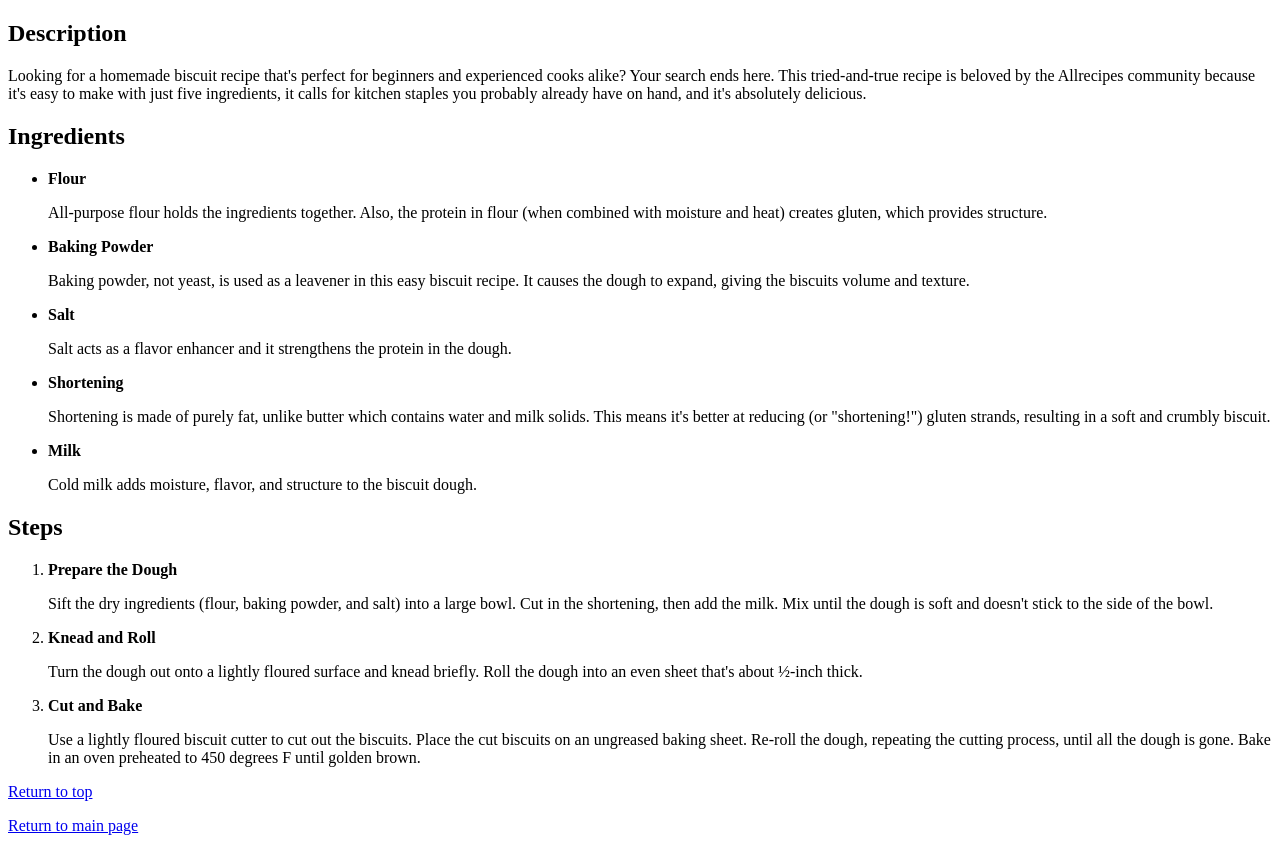
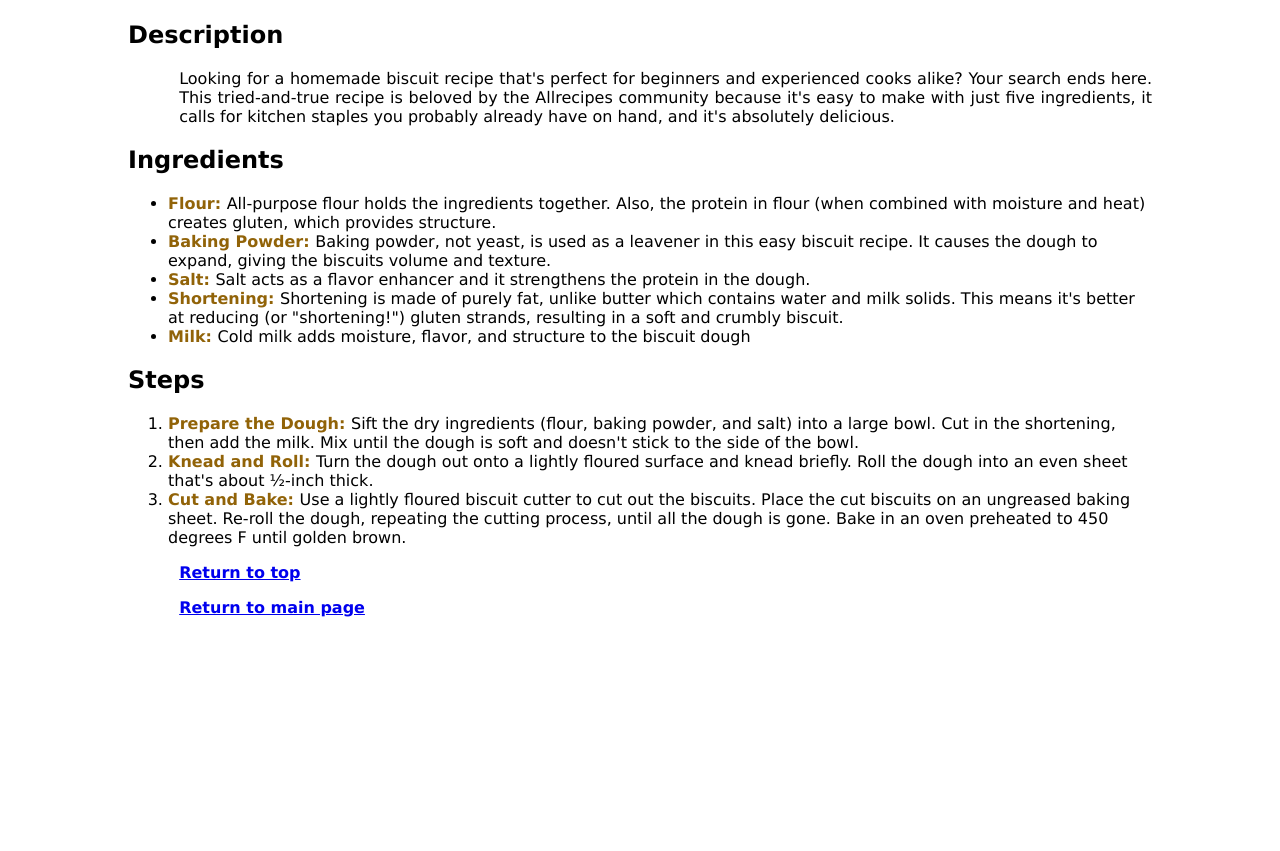
Before and after one commit to Flasheek/odin-recipes, a plain HTML site: page recipes/basic-bisquit.html in a window 1280 px wide. Shown: the part 417-1268 px from the top of the page. After the commit the page ends 1050 px from the top, so only its background shows below. Drawn offline with Linux system fonts and the light colour scheme.

Commit message:
Add css styles to all pages

```diff
--- a/recipes/basic-bisquit.html
+++ b/recipes/basic-bisquit.html
@@ -3,71 +3,52 @@
 
 <head>
     <meta charset="UTF-8">
+    <link rel="stylesheet" href="../styles/styles.css">
     <title>Basic Bisquit</title>
 </head>
 
 <body>
     <h1 id="header">Basic Bisquit</h1>
-    <img src="../img/bisquits.jpg" width="500" alt="image of baked crispy bisquits in a bowl on a crocheted blanked">
+    <img class="img-recipe-header" src="../img/bisquits.jpg" alt="image of baked crispy bisquits in a bowl on a crocheted blanked">
     <h2>Description</h2>
-    <p>Looking for a homemade biscuit recipe that's perfect for beginners
+    <p class="description">Looking for a homemade biscuit recipe that's perfect for beginners
         and experienced cooks alike? Your search ends here. This tried-and-true
         recipe is beloved by the Allrecipes community because it's easy to make
         with just five ingredients, it calls for kitchen staples you probably
         already have on hand, and it's absolutely delicious.</p>
     <h2>Ingredients</h2>
     <ul>
-        <li>
-            <p><b>Flour</b></p>
-            <p>All-purpose flour holds the ingredients together. Also, the protein
-                in flour (when combined with moisture and heat) creates gluten,
-                which provides structure.</p>
-        </li>
-        <li>
-            <p><b>Baking Powder</b></p>
-            <p>Baking powder, not yeast, is used as a leavener in this easy biscuit
-                recipe. It causes the dough to expand, giving the biscuits volume
-                and texture.</p>
-        </li>
-        <li>
-            <p><b>Salt</b></p>
-            <p>Salt acts as a flavor enhancer and it strengthens the protein in the dough.</p>
-        </li>
-        <li>
-            <p><b>Shortening</b></p>
-            <p>Shortening is made of purely fat, unlike butter which contains water and
-                milk solids. This means it's better at reducing (or "shortening!")
-                gluten strands, resulting in a soft and crumbly biscuit.</p>
-        </li>
-        <li>
-            <p><b>Milk</b></p>
-            <p>Cold milk adds moisture, flavor, and structure to the biscuit dough.</p>
-        </li>
+        <li><span class="list-header">Flour: </span>All-purpose flour holds the ingredients
+            together. Also, the protein in flour (when combined with moisture and heat)
+            creates gluten, which provides structure.</li>
+        <li><span class="list-header">Baking Powder: </span>Baking powder, not yeast, is used
+            as a leavener in this easy biscuit recipe. It causes the dough to expand, giving
+            the biscuits volume and texture.</li>
+        <li><span class="list-header">Salt: </span>Salt acts as a flavor enhancer and it
+            strengthens the protein in the dough.</li>
+        <li><span class="list-header">Shortening: </span>Shortening is made of purely fat,
+            unlike butter which contains water and milk solids. This means it's better at
+            reducing (or "shortening!") gluten strands, resulting in a soft and crumbly
+            biscuit.</li>
+        <li><span class="list-header">Milk: </span>Cold milk adds moisture, flavor, and
+            structure to the biscuit dough</li>
     </ul>
     <h2>Steps</h2>
     <ol>
-        <li>
-            <p><b>Prepare the Dough</b></p>
-            <p>Sift the dry ingredients (flour, baking powder, and salt) into a large bowl.
-                Cut in the shortening, then add the milk. Mix until the dough is soft and
-                doesn't stick to the side of the bowl.</p>
-        </li>
-
-        <li>
-            <p><b>Knead and Roll</b></p>
-            <p>Turn the dough out onto a lightly floured surface and knead briefly. Roll
-                the dough into an even sheet that's about ½-inch thick.</p>
-        </li>
-        <li>
-            <p><b>Cut and Bake</b></p>
-            <p>Use a lightly floured biscuit cutter to cut out the biscuits. Place the cut
-                biscuits on an ungreased baking sheet. Re-roll the dough, repeating the
-                cutting process, until all the dough is gone. Bake in an oven preheated
-                to 450 degrees F until golden brown.</p>
-        </li>
+        <li><span class="list-header">Prepare the Dough: </span>Sift the dry ingredients
+            (flour, baking powder, and salt) into a large bowl. Cut in the shortening,
+            then add the milk. Mix until the dough is soft and doesn't stick to the side
+            of the bowl.</li>
+        <li><span class="list-header">Knead and Roll: </span>Turn the dough out onto a lightly
+            floured surface and knead briefly. Roll the dough into an even sheet that's about
+            ½-inch thick.</li>
+        <li><span class="list-header">Cut and Bake: </span>Use a lightly floured biscuit cutter
+            to cut out the biscuits. Place the cut biscuits on an ungreased baking sheet.
+            Re-roll the dough, repeating the cutting process, until all the dough is gone.
+            Bake in an oven preheated to 450 degrees F until golden brown.</li>
     </ol>
-    <p><a href="#header">Return to top</a></p>
-    <p><a href="../index.html">Return to main page</a></p>
+    <p class="link"><a href="#header">Return to top</a></p>
+    <p class="link"><a href="../index.html">Return to main page</a></p>
 </body>
 
 </html>
--- /dev/null
+++ b/styles/styles.css
@@ -0,0 +1,36 @@
+* {
+    font-family: Verdana, Geneva, Tahoma, sans-serif;
+}
+
+h1 {
+    text-align: center;
+}
+
+body {
+    margin-left: 10%;
+    margin-right: 10%;
+}
+
+p {
+    margin-left: 5%;
+}
+
+.description {
+    text-align: justify;
+}
+
+.list-header {
+    font-weight: bold;
+    color: hsl(40, 90%, 30%)
+}
+
+.link {
+    font-weight: 900;
+}
+
+.img-recipe-header {
+    width: 500px;
+    height: auto;
+    max-width: 100%;
+    background-color: hsl(280, 80%, 30%);
+}
```
Also changed, not shown: index.html (+4 -3 lines), recipes/pancakes.html (+5 -4 lines), recipes/waffles.html (+16 -15 lines).
